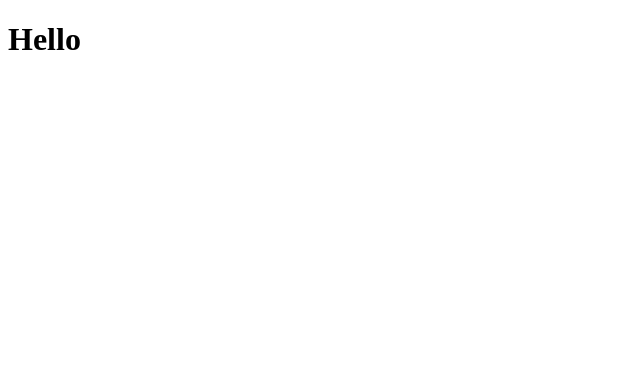
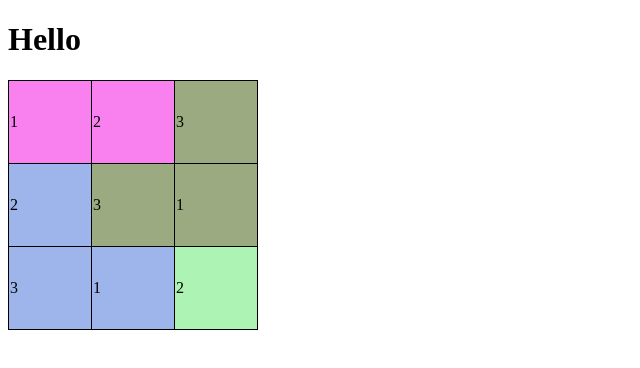
Before and after one commit to sdevani/kenkensolver, a plain HTML site: page index.html in a window 1280 px wide. Shown: the whole page, without its empty margins (0-640 px from the left). Drawn offline with Linux system fonts and the light colour scheme.

Commit message:
Visualizing ken ken

```diff
--- /dev/null
+++ b/app.css
@@ -0,0 +1,9 @@
+table, th, td {
+   border: 1px solid black;
+   border-collapse: collapse;
+}
+
+td {
+  width: 80px;
+  height: 80px;
+}
--- a/app.js
+++ b/app.js
@@ -1,6 +1,41 @@
 // first index is the column
 // second index is the row
 
-$.get('/samplefile.json', function(data) {
-  console.log(data);
-});
+var colorGrids = function(groups) {
+  for (var id in groups) {
+    $("." + id).css({background: randomColor()});
+  }
+}
+
+var constructGrid = function(data) {
+  var grid = [];
+
+  for (var i = 0; i < data.n; i++) {
+    var row = $('<tr>');
+    grid.push(row);
+  }
+
+  data.cells.forEach(function(column, colNum) {
+    column.forEach(function(cell, rowNum) {
+      var cellElem = $('<td>').text(cell.number);
+      cellElem.addClass(cell.group);
+      grid[rowNum].append(cellElem);
+    });
+  });
+
+  grid.forEach(function(elem) {
+    $('tbody').append(elem);
+  });
+
+  colorGrids(data.groups)
+};
+
+var randomColor = function() {
+  var n1 = Math.floor(Math.random() * 127) + 128;
+  var n2 = Math.floor(Math.random() * 127) + 128;
+  var n3 = Math.floor(Math.random() * 127) + 128;
+
+  return "rgb(" + n1 + "," + n2 + "," + n3 + ")";
+};
+
+$.get('/samplefile.json', constructGrid);
--- a/index.html
+++ b/index.html
@@ -5,8 +5,13 @@
   <script type="text/javascript" src="./jquery-2.1.3.min.js"></script>
   <script type="text/javascript" src="./underscore-min.js"></script>
   <script type="text/javascript" src="./app.js"></script>
+  <link rel="stylesheet" type="text/css" href="./app.css">
 </head>
 <body>
 <h1>Hello</h1>
+<table>
+  <tbody>
+  </tbody>
+</table>
 </body>
 </html>
--- a/samplefile.json
+++ b/samplefile.json
@@ -20,47 +20,47 @@
     }
   },
 
-  "squares": [
+  "cells": [
     [
       {
         "number": 1,
-        "mathGroupId": "first"
+        "group": "first"
       },
       {
         "number": 2,
-        "mathGroupId": "third"
+        "group": "third"
       },
       {
         "number": 3,
-        "mathGroupId": "third"
+        "group": "third"
       }
     ],
     [
       {
         "number": 2,
-        "mathGroupId": "first"
+        "group": "first"
       },
       {
         "number": 3,
-        "mathGroupId": "second"
+        "group": "second"
       },
       {
         "number": 1,
-        "mathGroupId": "third"
+        "group": "third"
       }
     ],
     [
       {
         "number": 3,
-        "mathGroupId": "second"
+        "group": "second"
       },
       {
         "number": 1,
-        "mathGroupId": "second"
+        "group": "second"
       },
       {
         "number": 2,
-        "mathGroupId": "fourth"
+        "group": "fourth"
       }
     ]
   ]
```
